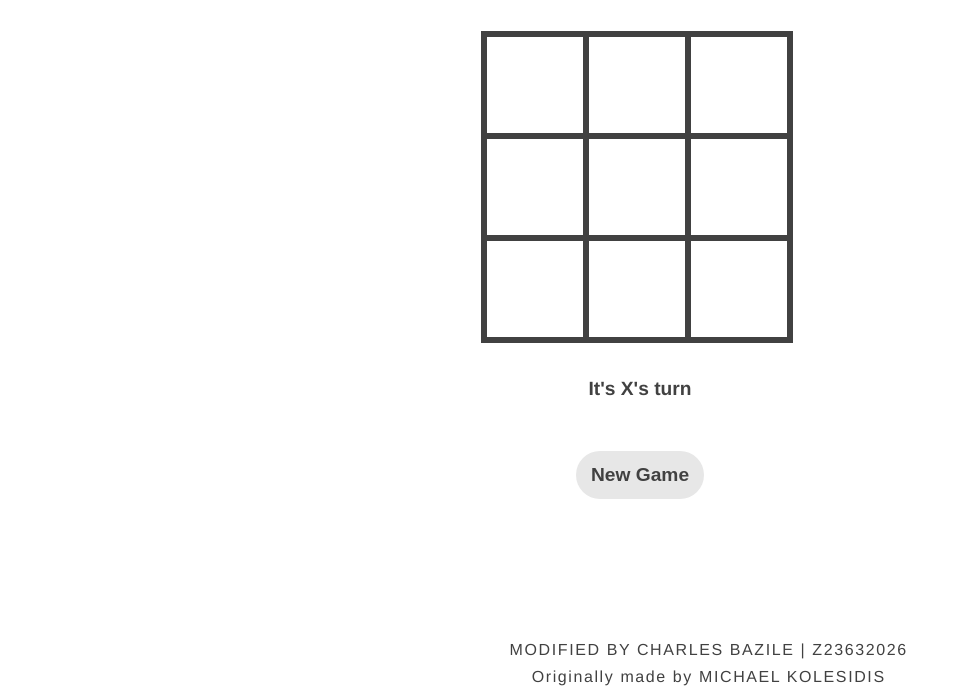
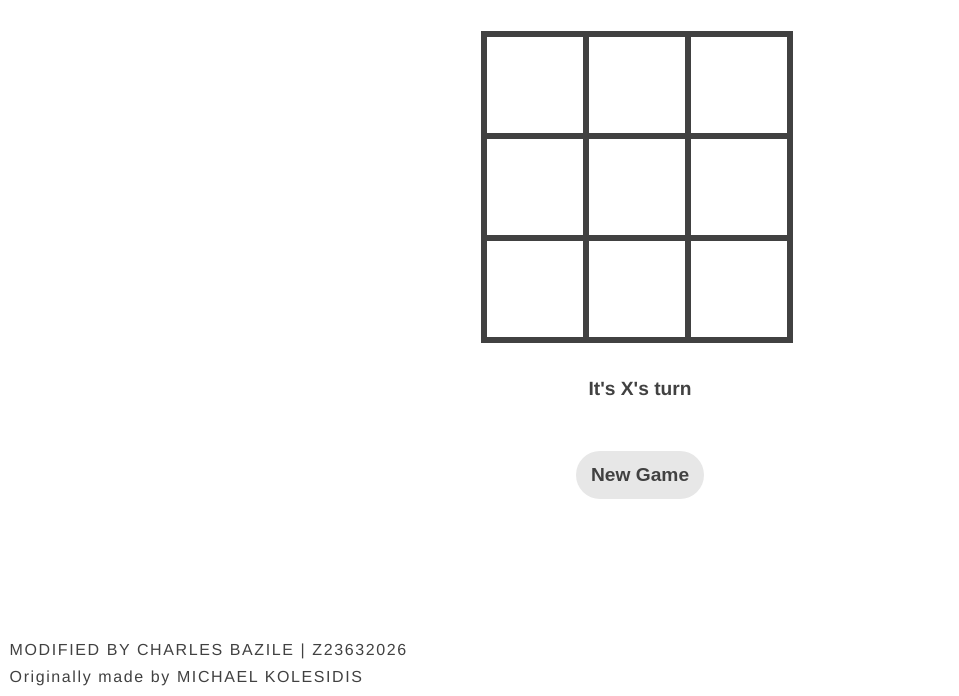
Before and after one commit to cop4808-spring-2023-fullstack-web/hw3-tic-tac-toe-js-cbazile2021, a plain HTML site: page index.html in a window 1280 px wide. Shown: the part 104-800 px from the top of the page, without its empty margins (0-959 px from the left). Drawn offline with Linux system fonts and the light colour scheme.

Commit message:
trying to understand the code

```diff
--- a/styles/style.css
+++ b/styles/style.css
@@ -97,12 +97,6 @@ footer > p {
     font-size: 1rem;
     font-weight: 500;
     letter-spacing: 0.1rem;
-    text-align: center;
-}
-
-footer {
-    padding-left: 500px;
-    display: inline-flexbox;
 }
 
 a,
```
